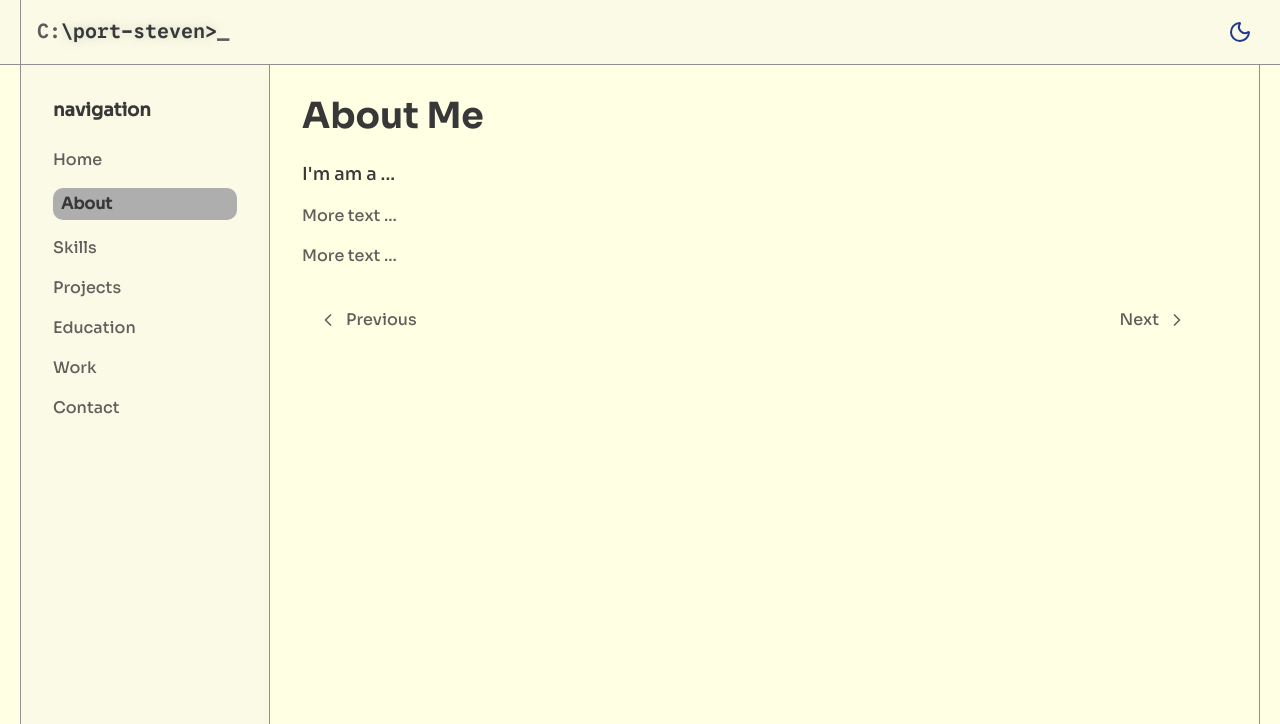
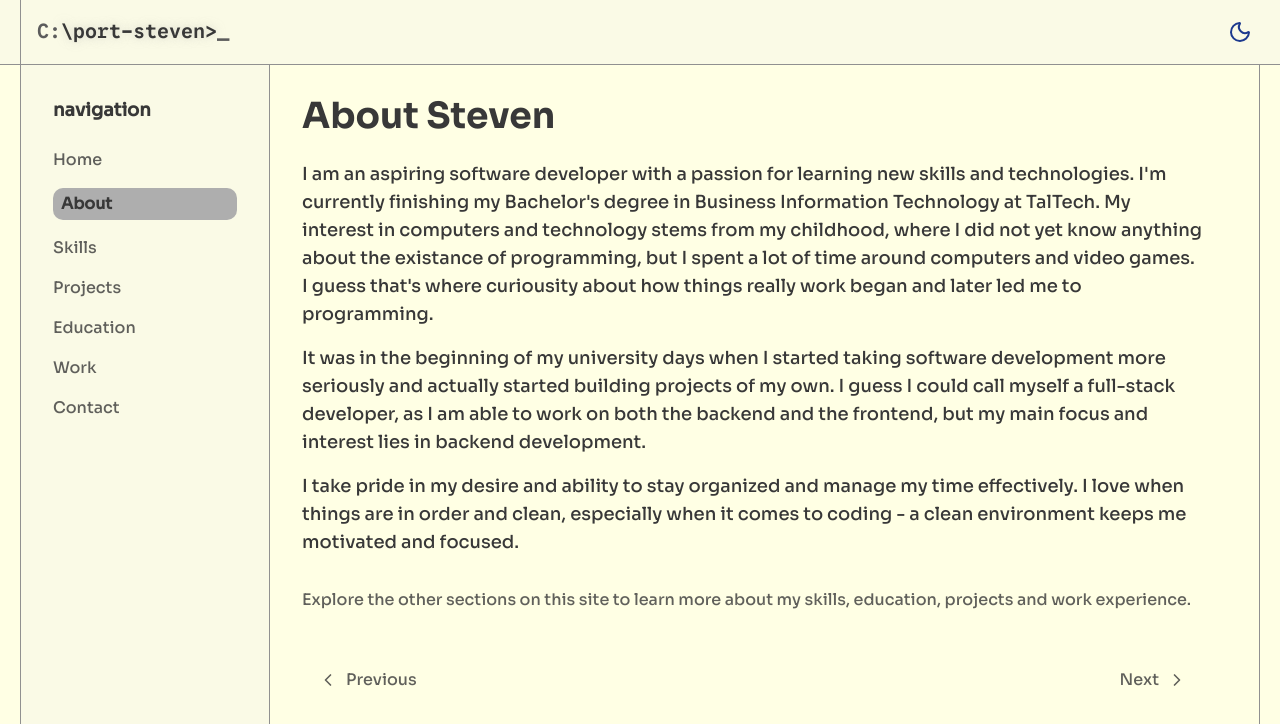
Before and after one commit to StewenE/port-steven, a React (Vite) app: page / in a window 1280 px wide. Both pictures are taken after a click on the button "About". Shown: the top 724 px of the page. Built offline with nearby package versions, Linux system fonts and the light colour scheme.

Commit message:
feat: add content to the about and home sections

```diff
--- a/src/components/sections/AboutSection.tsx
+++ b/src/components/sections/AboutSection.tsx
@@ -1,15 +1,21 @@
 export const AboutSection = () => {
     return (
       <section className="p-4 md:p-6 lg:p-8">
-        <h1 className="text-4xl font-bold mb-6 opacity-0 animate-fade-in">About Me</h1>
+        <h1 className="text-4xl font-bold mb-6 opacity-0 animate-fade-in">About Steven</h1>
         <p className="text-lg mb-4 opacity-0 animate-fade-in-delay-1">
-          I'm am a ...
+          I am an aspiring software developer with a passion for learning new skills and technologies. I'm currently finishing my Bachelor's degree in Business Information Technology at TalTech.
+          My interest in computers and technology stems from my childhood, where I did not yet know anything about the existance of programming, but I spent a lot of time around computers and video games.
+          I guess that's where curiousity about how things really work began and later led me to programming.
         </p>
-        <p className="text-foreground/80 mb-4 opacity-0 animate-fade-in-delay-2">
-            More text ...
+        <p className="text-lg mb-4 opacity-0 animate-fade-in-delay-2">
+          It was in the beginning of my university days when I started taking software development more seriously and actually started building projects of my own. I guess I could call myself a full-stack developer,
+          as I am able to work on both the backend and the frontend, but my main focus and interest lies in backend development.
         </p>
-        <p className="text-foreground/80 opacity-0 animate-fade-in-delay-3">
-          More text ...
+        <p className="text-lg mb-8 opacity-0 animate-fade-in-delay-3">
+          I take pride in my desire and ability to stay organized and manage my time effectively. I love when things are in order and clean, especially when it comes to coding - a clean environment keeps me motivated and focused.
+        </p>
+        <p className="text-foreground/80 mb-4 opacity-0 animate-fade-in-delay-4">
+            Explore the other sections on this site to learn more about my skills, education, projects and work experience.
         </p>
       </section>
     );
--- a/src/components/sections/HomeSection.tsx
+++ b/src/components/sections/HomeSection.tsx
@@ -3,10 +3,7 @@ export const HomeSection = () => {
       <section className="p-4 md:p-6 lg:p-8">
         <h1 className="text-4xl font-bold mb-6 opacity-0 animate-fade-in">Welcome</h1>
         <p className="text-lg mb-4 opacity-0 animate-fade-in-delay-1">
-          Hi, I'm Steven. This is my portfolio website.
-        </p>
-        <p className="text-foreground/80 opacity-0 animate-fade-in-delay-2">
-          Navigate through the sections to learn more about my work, skills, and projects.
+          Hi, I'm Steven. You have stumbled upon my modest portfolio site, take a look around and see what you can learn about me.
         </p>
       </section>
     );
```
